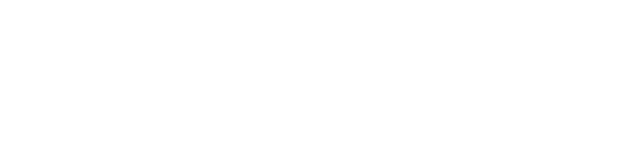
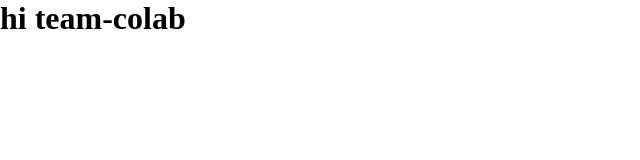
Before and after one commit to Tah56/team-colab, a plain HTML site: page index.html in a window 1280 px wide. Shown: the whole page, without its empty margins (0-640 px from the left). Drawn offline with Linux system fonts and the light colour scheme.

Commit message:
some thing

```diff
--- a/index.html
+++ b/index.html
@@ -7,6 +7,7 @@
     <link rel="stylesheet" href="style.css">
 </head>
 <body>
+    <h1>hi team-colab</h1>
     <script src="script.js"></script>
 </body>
 </html>
```
